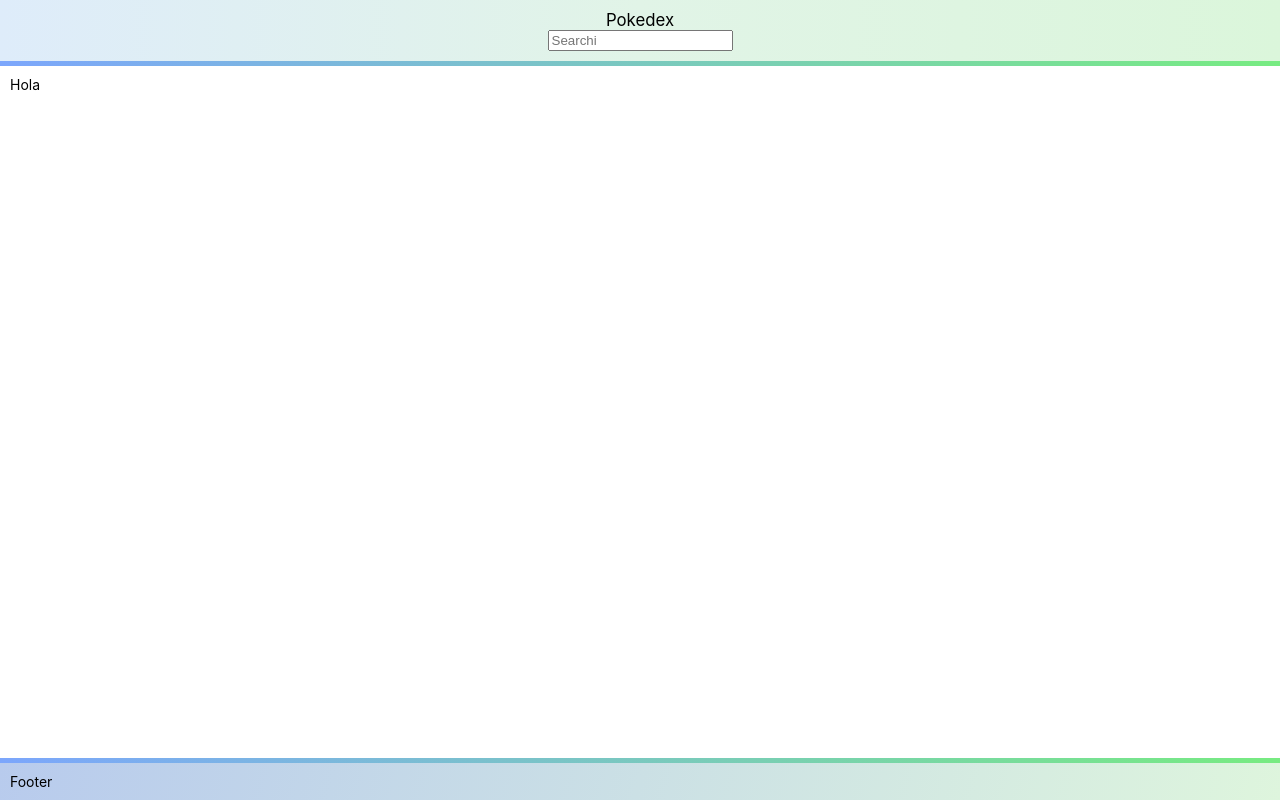
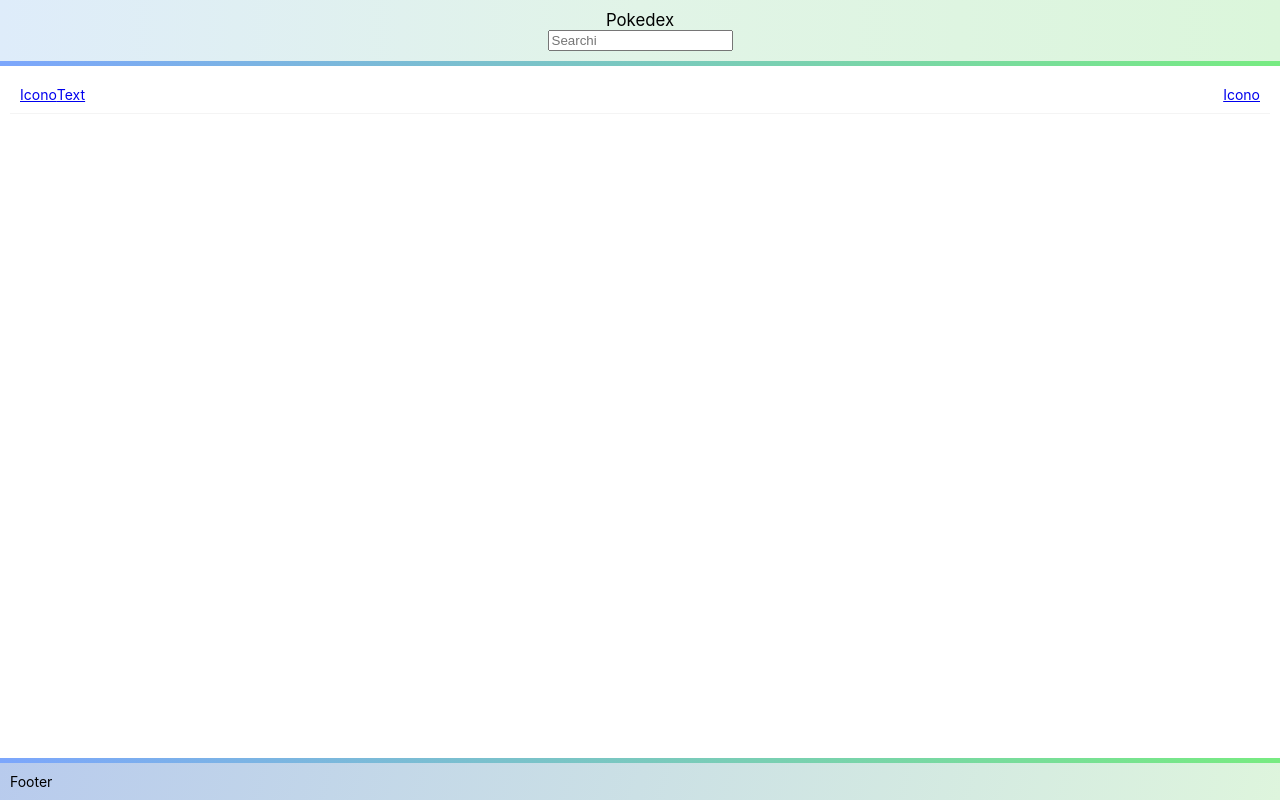
Before and after one commit to manuelsanchez2/pokedex, a React (Create React App) app: page / in a window 1280 px wide. Built offline with nearby package versions, Linux system fonts and the light colour scheme.

Commit message:
Create the display of the listItem

```diff
--- a/src/App.js
+++ b/src/App.js
@@ -1,6 +1,11 @@
 import React from 'react';
 import './App.css';
 import List from './components/List';
+import ListItem from './components/ListItem'
+// import ListItemIcon from './components/ListItemIcon';
+// import ListItemText from './components/ListItemText';
+// import BulbasaurSrc from './assets/Bulbasaur.png'
+
 
 function App() {
   return (
@@ -11,7 +16,19 @@
 
       <main className="colorful-border">
         <List>
-          Hola
+          <ListItem href= "ff">
+
+            {/* <ListItemIcon className="pokemon__listIcon" src= "" alt="Bulbasaur"/>
+            <ListItemText primary="Bulbasaur" secondary="#001"/> */}
+            <div>Icono</div>
+            <div style={
+              {
+                flexGrow: 1,
+              }
+
+            }>Text</div>
+            <div>Icono</div>
+          </ListItem>
         </List>
       </main>
       <footer>Footer</footer>
--- /dev/null
+++ b/src/components/ListItem.css
@@ -0,0 +1,5 @@
+.listItem {
+    display: flex;
+    border-bottom: 1px solid #f4f4f4;
+    padding: 10px
+}
--- /dev/null
+++ b/src/components/ListItem.js
@@ -0,0 +1,9 @@
+import "./ListItem.css";
+import React from "react";
+// si no importamos React no podemos hacer un componente
+
+function ListItem(props) {
+    return <a className="listItem" href = {props.href}>{props.children}</a>
+}
+
+export default ListItem;
--- /dev/null
+++ b/src/components/ListItemIcon.js
@@ -0,0 +1,7 @@
+import React from "react";
+
+function ListItemIcon(props) {
+    return <img src = {props.src} alt = {props.alt}/>
+}
+
+export default ListItemIcon;
--- /dev/null
+++ b/src/components/ListItemText.js
@@ -0,0 +1,12 @@
+import React from "react";
+
+function ListItemText(props) {
+    return (
+        <div>
+            <h3>{props.primary}</h3>
+            <p>{props.secondary}</p>
+        </div>
+    )
+}
+
+export default ListItemText;
```
Also changed, not shown: src/assets/Bulbasaur.png (added).
